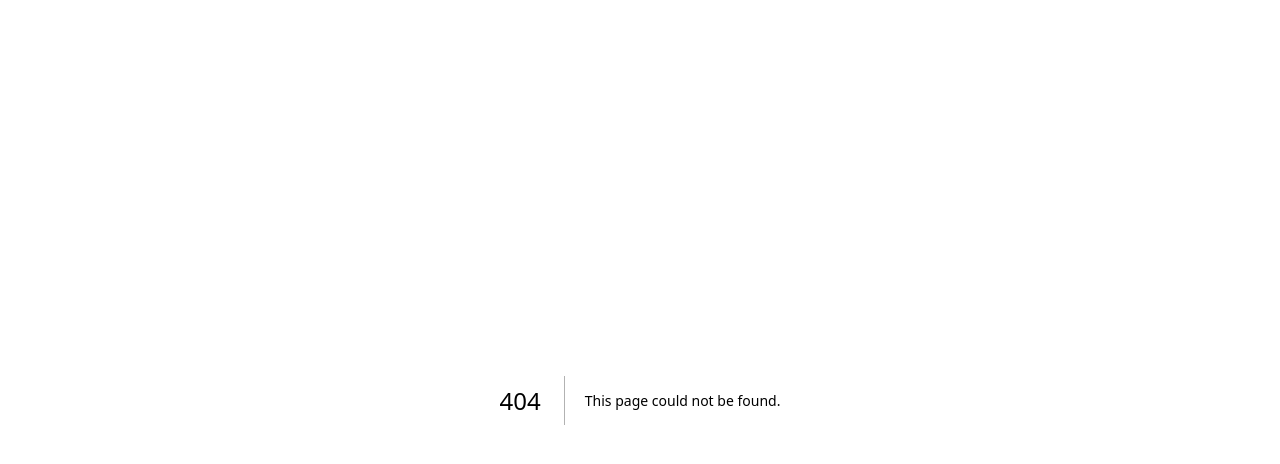
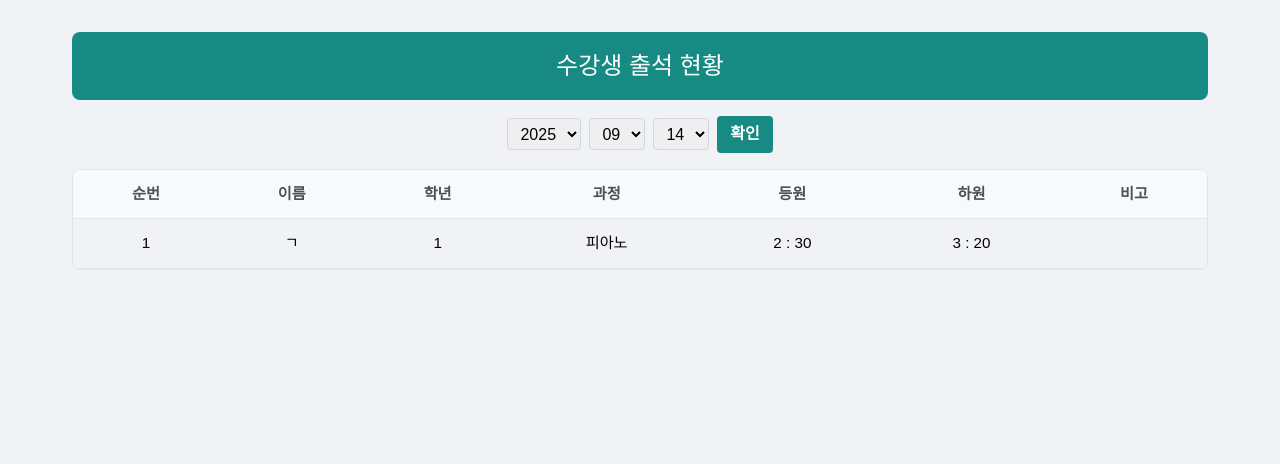
Before and after one commit to lattesmoody/shhoban_piano, a Next.js app: page /student_attendance in a window 1280 px wide. Before the commit this address had no page. Shown: the top 464 px of the page. Built offline with nearby package versions, Linux system fonts and the light colour scheme.

Commit message:
[ADD] "수강생 출석 확인" 페이지 - /student_attendance 추가: 날짜 선택(연/월/일) + 확인, 출석 테이블(순번/이름/학년/과정/등원/하원/비고)
[MODIFY] "설정 관리" 라우팅
- “수강생 출석 확인” 버튼 클릭 시 /student_attendance 이동

```diff
--- a/app/setting_manage/page.tsx
+++ b/app/setting_manage/page.tsx
@@ -63,6 +63,12 @@ export default function AdminDashboard() {
                   {item}
                 </button>
               </Link>
+            ) : index === 5 ? (
+              <Link key={index} href="/student_attendance">
+                <button className={styles.menuButton}>
+                  {item}
+                </button>
+              </Link>
             ) : (
               <button key={index} className={styles.menuButton}>
                 {item}
--- /dev/null
+++ b/app/student_attendance/page.module.css
@@ -0,0 +1,11 @@
+.container { padding: 2rem; max-width: 1200px; margin: 0 auto; font-family: 'Pretendard', sans-serif; }
+.header { background:#168a83; padding:1rem 1.5rem; border-radius:8px; margin-bottom:1rem; }
+.title { color:#fff; text-align:center; font-size:1.5rem; margin:0; }
+.filterBar { display:flex; justify-content:center; align-items:center; gap:.5rem; margin: .75rem 0 1rem; }
+.select { padding:.35rem .5rem; border:1px solid #d0d7de; border-radius:4px; }
+.submit { background:#168a83; color:#fff; border:none; padding:.4rem .8rem; border-radius:4px; font-weight:700; cursor:pointer; }
+.tableWrap { border:1px solid #e2e6ea; border-radius:8px; overflow:hidden; }
+.table { width:100%; border-collapse:collapse; text-align:center; font-size:.95rem; }
+.table th,.table td { padding:.8rem .5rem; border-bottom:1px solid #e2e6ea; white-space:nowrap; }
+.thead { background:#f8f9fa; color:#495057; font-weight:700; }
+.tbody tr:nth-child(even){ background:#f5f6f7; }
--- /dev/null
+++ b/app/student_attendance/page.tsx
@@ -0,0 +1,61 @@
+'use client';
+
+import React, { useState } from 'react';
+import styles from './page.module.css';
+
+type Row = { no:number; name:string; grade:number; course:string; inTime:string; outTime:string; memo?:string };
+const mock: Row[] = [ { no:1, name:'ㄱ', grade:1, course:'피아노', inTime:'2 : 30', outTime:'3 : 20', memo:'' } ];
+
+export default function StudentAttendancePage(){
+  const now = new Date();
+  const [year, setYear] = useState(now.getFullYear());
+  const [month, setMonth] = useState(now.getMonth()+1);
+  const [day, setDay] = useState(now.getDate());
+
+  return (
+    <div className={styles.container}>
+      <header className={styles.header}><h1 className={styles.title}>수강생 출석 현황</h1></header>
+      <div className={styles.filterBar}>
+        <select className={styles.select} value={year} onChange={e=>setYear(Number(e.target.value))}>
+          {Array.from({length:3}, (_,i)=>now.getFullYear()-1+i).map(y=> <option key={y} value={y}>{y}</option>)}
+        </select>
+        <select className={styles.select} value={month} onChange={e=>setMonth(Number(e.target.value))}>
+          {Array.from({length:12},(_,i)=>i+1).map(m=> <option key={m} value={m}>{String(m).padStart(2,'0')}</option>)}
+        </select>
+        <select className={styles.select} value={day} onChange={e=>setDay(Number(e.target.value))}>
+          {Array.from({length:31},(_,i)=>i+1).map(d=> <option key={d} value={d}>{String(d).padStart(2,'0')}</option>)}
+        </select>
+        <button className={styles.submit}>확인</button>
+      </div>
+
+      <div className={styles.tableWrap}>
+        <table className={styles.table}>
+          <thead className={styles.thead}>
+            <tr>
+              <th>순번</th>
+              <th>이름</th>
+              <th>학년</th>
+              <th>과정</th>
+              <th>등원</th>
+              <th>하원</th>
+              <th>비고</th>
+            </tr>
+          </thead>
+          <tbody className={styles.tbody}>
+            {mock.map(r=> (
+              <tr key={r.no}>
+                <td>{r.no}</td>
+                <td>{r.name}</td>
+                <td>{r.grade}</td>
+                <td>{r.course}</td>
+                <td>{r.inTime}</td>
+                <td>{r.outTime}</td>
+                <td>{r.memo || ''}</td>
+              </tr>
+            ))}
+          </tbody>
+        </table>
+      </div>
+    </div>
+  );
+}
```
